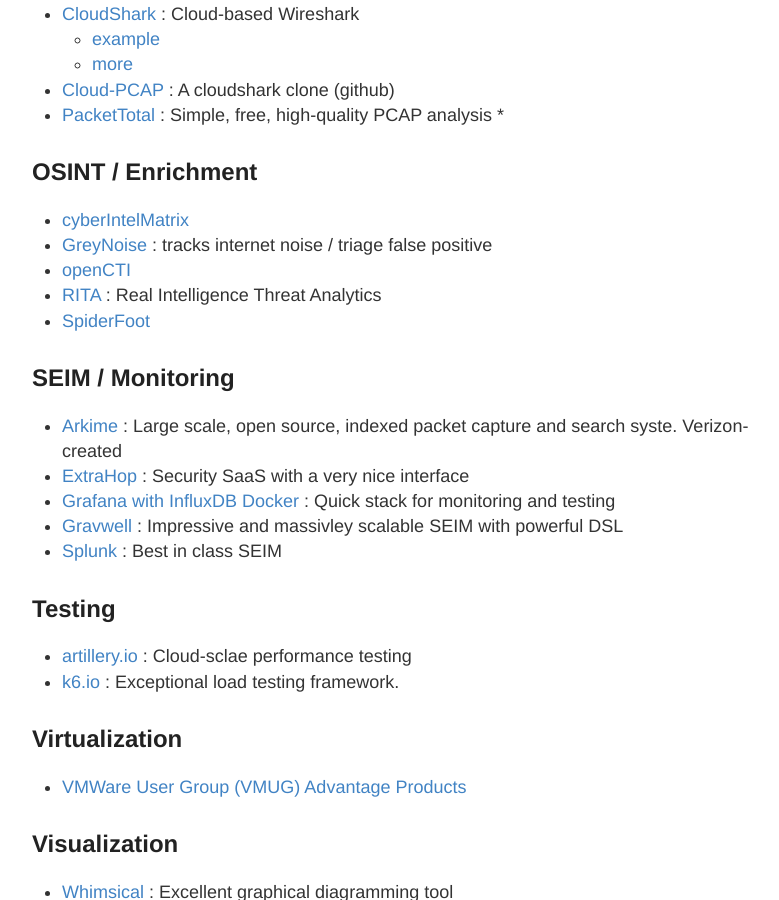
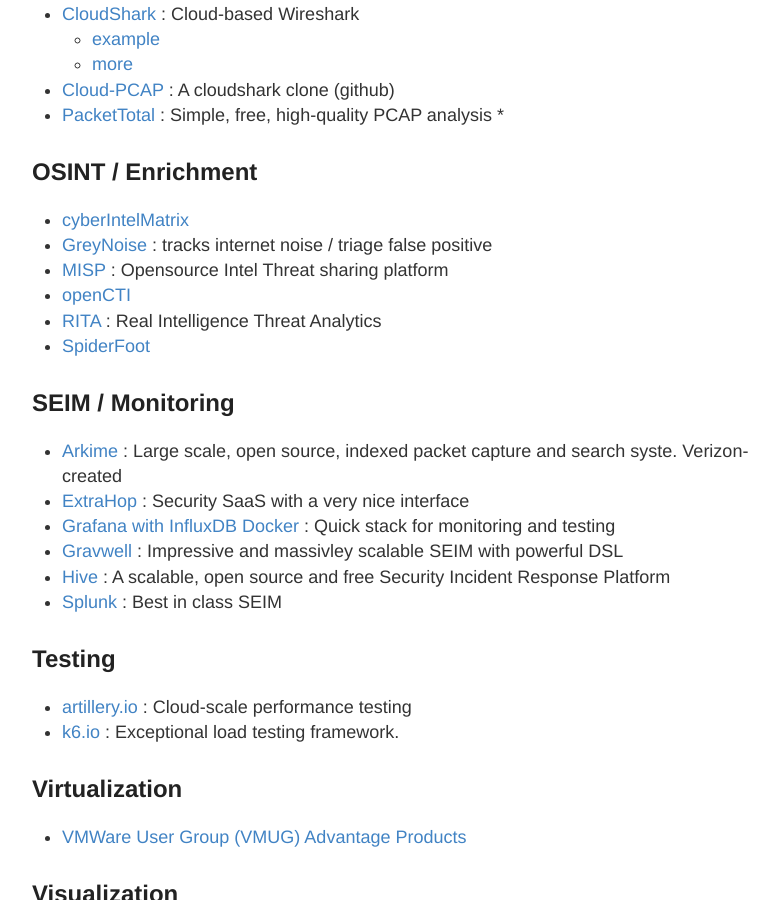
Before and after one commit to stevehenderson/stevehenderson.github.io, a Jekyll site: the page built from tools.md, in a window 1280 px wide and 900 px high, scrolled down 886 px. Shown: the whole window, without its empty margins (248-1027 px from the left). Built offline with Jekyll 4.4.1, drawn with Linux system fonts in a browser that asks for light colours; our own code applies the rules of GitHub Pages for plain Markdown files.

Commit message:
Update tools.md

```diff
--- a/tools.md
+++ b/tools.md
@@ -27,6 +27,7 @@
 ## OSINT / Enrichment
    * [cyberIntelMatrix](https://cyberintelmatrix.com/)
    * [GreyNoise](https://www.greynoise.io/) : tracks internet noise / triage false positive
+   * [MISP](https://misp-project.org/) : Opensource Intel Threat sharing platform
    * [openCTI](https://www.opencti.io/en/)
    * [RITA](https://github.com/activecm/rita) : Real Intelligence Threat Analytics
    * [SpiderFoot](https://www.spiderfoot.net/)
@@ -36,11 +37,12 @@
    * [ExtraHop](https://www.extrahop.com/) : Security SaaS with a very nice interface
    * [Grafana with InfluxDB Docker](https://github.com/jkehres/docker-compose-influxdb-grafana) : Quick stack for monitoring and testing
    * [Gravwell](https://www.gravwell.io/) : Impressive and massivley scalable SEIM with powerful DSL
+   * [Hive](https://thehive-project.org/) : A scalable, open source and free Security Incident Response Platform
    * [Splunk](https://www.splunk.com/) : Best in class SEIM
 
 ## Testing
 
-   * [artillery.io](https://www.artillery.io/) : Cloud-sclae performance testing
+   * [artillery.io](https://www.artillery.io/) : Cloud-scale performance testing
    * [k6.io](https://k6.io/) : Exceptional load testing framework.
 
 ## Virtualization
```
